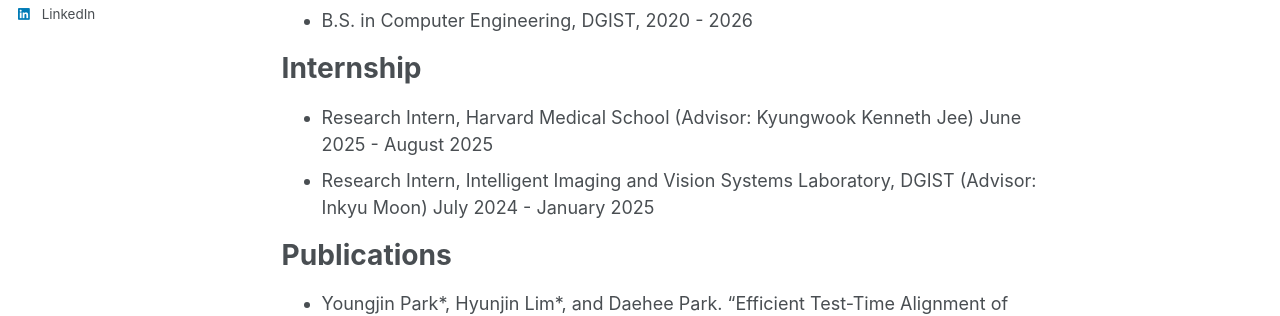
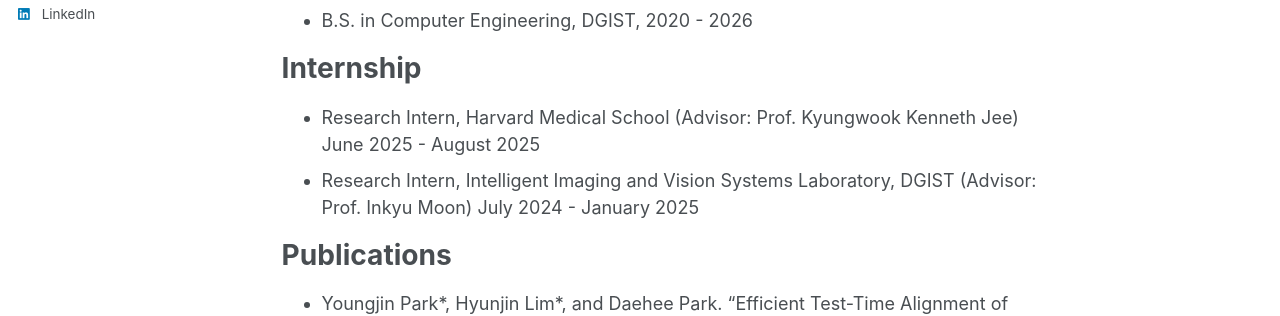
Before and after one commit to i0j1005/i0j1005.github.io, a Jekyll site: the page built from _pages/about.md, in a window 1280 px wide and 1334 px high. Shown: the part 496-812 px from the top of the window. Built offline with Jekyll 4.4.1, drawn with Linux system fonts in a browser that asks for light colours; a script bundle is joined from its source files by our own code; library files that are not in the unit come from our copies.

Commit message:
Update advisor titles in internship section

```diff
--- a/_pages/about.md
+++ b/_pages/about.md
@@ -21,8 +21,8 @@
 
 Internship
 ======
-* Research Intern, Harvard Medical School (Advisor: Kyungwook Kenneth Jee) June 2025 - August 2025
-* Research Intern, Intelligent Imaging and Vision Systems Laboratory, DGIST (Advisor: Inkyu Moon) July 2024 - January 2025
+* Research Intern, Harvard Medical School (Advisor: Prof. Kyungwook Kenneth Jee)                        June 2025 - August 2025
+* Research Intern, Intelligent Imaging and Vision Systems Laboratory, DGIST (Advisor: Prof. Inkyu Moon) July 2024 - January 2025
 
 
 Publications
```
